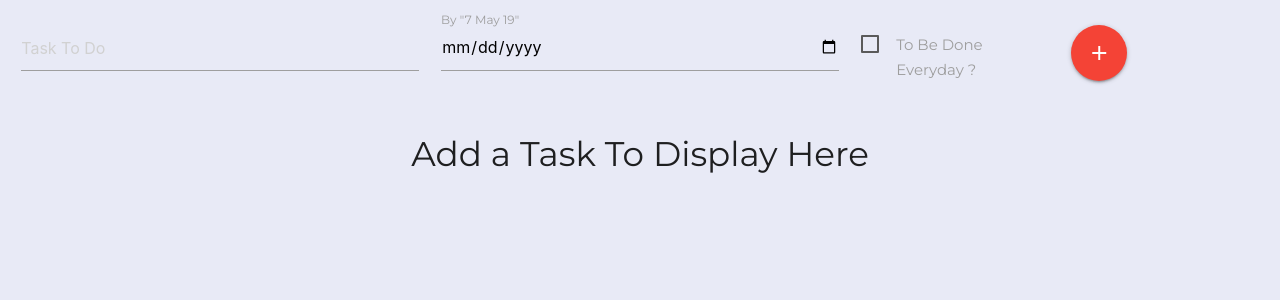
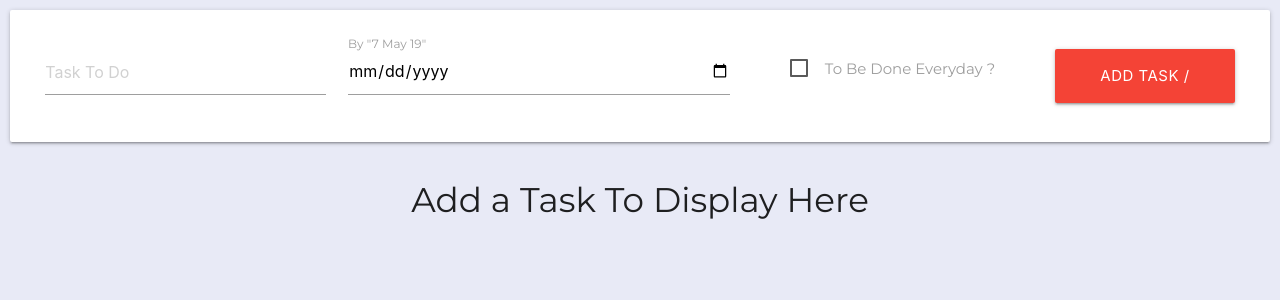
Before and after one commit to sidd-92/todo-react-new, a React (Create React App) app: page / in a window 1280 px wide. Shown: the top 300 px of the page. Built offline with nearby package versions, Linux system fonts and the light colour scheme.

Commit message:
Logical Issues

```diff
--- a/src/App.js
+++ b/src/App.js
@@ -32,12 +32,15 @@ class App extends React.Component {
     let listOfTasksByDay = this.state.listOfTasksByDay;
     let date;
     let by = this.state.by;
-    if (by === 'Everyday') {
+    if (this.state.doneEveryday) {
       date = 'Everyday';
     } else {
       date = moment(this.state.by).format('ddd, MMM Do YYYY');
     }
-    if (this.state.tempText === '') {
+    if (
+      this.state.tempText === '' ||
+      (this.state.by === '' && !this.state.doneEveryday)
+    ) {
       M.toast({
         html: 'Field Cannot Be Empty',
         inDuration: '100',
@@ -47,13 +50,16 @@ class App extends React.Component {
       });
     } else {
       listOfTasksByDay.push({ task: this.state.tempText, by: date });
-      this.setState({
+      this.setState(
+        {
           listOfTasksByDay,
           tempText: '',
           by: '',
           deleteTask: false,
           doneEveryday: false
-      });
+        },
+        () => console.log('All Fields Updated')
+      );
     }
   }
   handleEditCard(e, tasks, i) {
@@ -96,10 +102,11 @@ class App extends React.Component {
     console.log(tasks, i);
   }
   render() {
+    console.log(this.state.by === '');
     return (
       <React.Fragment>
-        <div className="row">
-          <div className="input-field col s4 m4 l4">
+        <div className="row center-align card-panel">
+          <div className="input-field col s4 m4 l3">
             <input
               id="todo_task"
               type="text"
@@ -112,19 +119,23 @@ class App extends React.Component {
             <input
               id="by_day"
               type="date"
+              value={this.state.by}
               placeholder="Enter a Date"
               disabled={this.state.doneEveryday}
               onChange={e => this.handleDay(e)}
             />
             <label htmlFor="by_day">By "7 May 19"</label>
           </div>
-          <div className="col s2 m2 l2 positionEveryday">
+          <div className="col s2 m2 l3 positionEveryday">
             <p>
               <label>
                 <input
                   type="checkbox"
+                  checked={this.state.doneEveryday}
                   onClick={() =>
-                    this.setState({ doneEveryday: true, by: 'Everyday' })
+                    this.setState({
+                      doneEveryday: !this.state.doneEveryday
+                    })
                   }
                 />
                 <span>To Be Done Everyday ?</span>
@@ -133,9 +144,9 @@ class App extends React.Component {
           </div>
           <div className="input-field col s2 m2 l2">
             <button
-              className="btn-floating btn-large red"
+              className="btn btn-large red"
               onClick={e => this.addToList(e)}>
-              <i className="medium material-icons">add</i>
+              Add Task / Todo
             </button>
           </div>
         </div>
@@ -171,9 +182,7 @@ class App extends React.Component {
                           className={
                             tasks.completed ? 'completedText' : 'amber-text'
                           }>
-                          {this.state.by === 'Everyday'
-                            ? tasks.by
-                            : `Complete By ${tasks.by}`}
+                          {tasks.by}
                         </span>
                       </label>
                     </p>
@@ -193,11 +202,18 @@ class App extends React.Component {
                       </button>
                     )}
                     {this.state.editTask.index === i && !this.state.saved ? (
+                      <React.Fragment>
                         <button
                           className=" green-text btn-flat"
                           onClick={e => this.saveTask(e, tasks, i)}>
                           Save
                         </button>
+                        <button
+                          className=" red-text btn-flat"
+                          onClick={e => this.cancelEditTask(e, tasks, i)}>
+                          Cancel
+                        </button>
+                      </React.Fragment>
                     ) : this.state.deleteTask &&
                       this.state.taskToDelete.index === i ? (
                       <div>
```
Lines whose indentation alone changed are shown as unchanged.
